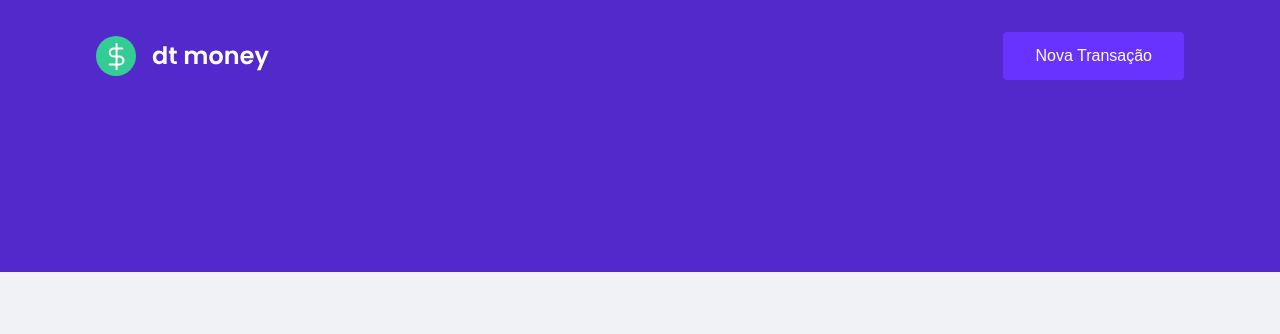
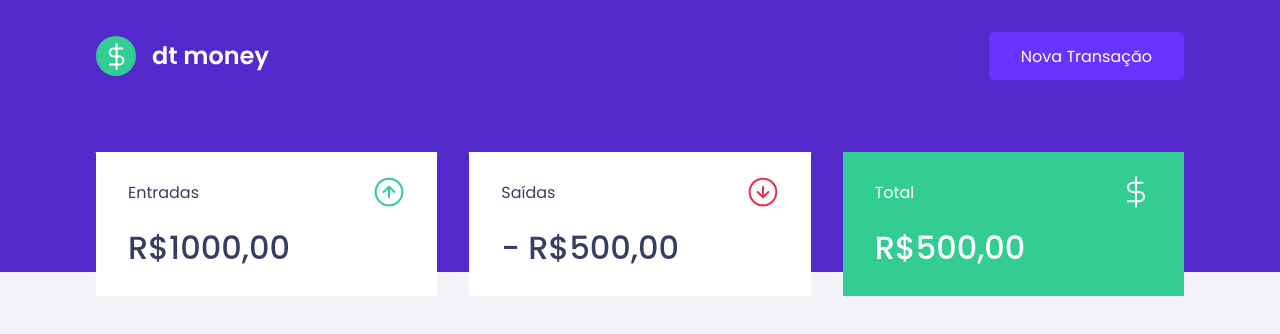
Before and after one commit to rebecarivas/react-selfmoney, a React (Create React App) app: page / in a window 1280 px wide. Shown: the top 334 px of the page. Built offline with nearby package versions, Linux system fonts and the light colour scheme.

Commit message:
feature: adicionada o componente summary no dashboard

```diff
--- a/public/index.html
+++ b/public/index.html
@@ -10,7 +10,7 @@
       name="description"
       content="Web site created using create-react-app"
     />
-    <link href="https://fonts.googleapis.com/css2?family=Poppins:wght@400;600&display=swap" rel="stylesheet">
+    <link href="https://fonts.googleapis.com/css2?family=Poppins:wght@400;500;600&display=swap" rel="stylesheet">
     <title>SelfMoney</title>
   </head>
   <body>
--- a/src/App.tsx
+++ b/src/App.tsx
@@ -1,11 +1,13 @@
-import {GlobalStyle} from './styles/global';
+import {GlobalStyle} from '../src/styles/global';
 import Header from './components/Header';
+import Dashboard from './components/Dashboard';
 
 const App: React.FC = () => {
   return (
     <>
       <Header />
-      <GlobalStyle/>
+      <Dashboard />
+      <GlobalStyle />
     </>
   );
 }
--- /dev/null
+++ b/src/components/Dashboard/index.tsx
@@ -0,0 +1,11 @@
+import Summary from "../Summary";
+import { Container } from "./style"
+
+const Dashboard: React.FC = () => {
+    return(
+        <Container>
+            <Summary />
+        </Container>
+    )
+}
+export default Dashboard;
--- /dev/null
+++ b/src/components/Dashboard/style.ts
@@ -0,0 +1,8 @@
+import styled from 'styled-components';
+
+export const Container = styled.main`
+    max-width: 1120px;
+    margin: 0 auto;
+    padding: 2.5rem 1rem;
+
+`
--- /dev/null
+++ b/src/components/Summary/index.tsx
@@ -0,0 +1,34 @@
+import { Container } from "./style";
+import income from '../../assets/income.svg';
+import outcome from '../../assets/outcome.svg';
+import total from '../../assets/total.svg';
+
+const Summary: React.FC = () => {
+    return(
+        <Container>
+            <div>
+                <header>
+                    <p>Entradas</p>
+                    <img src={income} alt="entradas"/>
+                </header>
+                <strong>R$1000,00</strong>
+            </div>
+            <div>
+                <header>
+                    <p>Saídas</p>
+                    <img src={outcome} alt="saídas"/>
+                </header>
+                <strong>- R$500,00</strong>
+            </div>
+            <div className="heightlight-background">
+                <header>
+                    <p>Total</p>
+                    <img src={total} alt="total"/>
+                </header>
+                <strong>R$500,00</strong>
+            </div>
+        </Container>
+    )
+}
+
+export default Summary;
--- /dev/null
+++ b/src/components/Summary/style.ts
@@ -0,0 +1,34 @@
+import styled from "styled-components";
+
+export const Container = styled.div`
+    display: grid;
+    grid-template-columns: repeat(3, 1fr);
+    gap: 2rem;
+    margin-top: -10rem;
+
+    div{
+        background: var(--shape);
+        padding: 1.5rem 2rem;
+        border-radius: 0.25px;
+        color: var(--text-title);
+
+        header{
+            display: flex;
+            align-items: center;
+            justify-content: space-between;
+        }
+
+        strong{
+            display: block;
+            margin-top: 1rem;
+            font-size: 2rem;
+            font-weight: 500;
+            line-height: 3rem;
+        }
+
+        &.heightlight-background{
+            background-color: var(--green);
+            color: #fff;
+        }
+    }
+`
--- a/src/styles/global.ts
+++ b/src/styles/global.ts
@@ -4,6 +4,7 @@
     :root{
         --background: #F0F2F5;
         --red: #E52E4D;
+        --green: #33cc95;
         --blue: #5429CC;
         --blue-light: #6933FF;
         --text-title: #363F5F;
@@ -34,10 +35,10 @@
         opacity: 0.6;
         cursor: not-allowed;
     }
-    h1 h2 h3 h4 h5 h6 strong{
+    h1, h2, h3, h4, h5, h6, strong{
         font-weight: 600;
     }
-    body input textarea button{
+    body, input, textarea, button{
         font-family: 'Poppins', sans-serif;
         font-weight: 400;
     }
```
